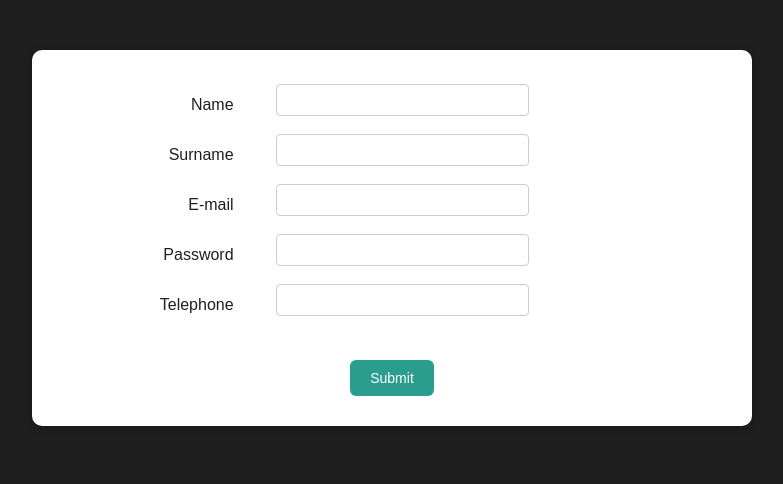
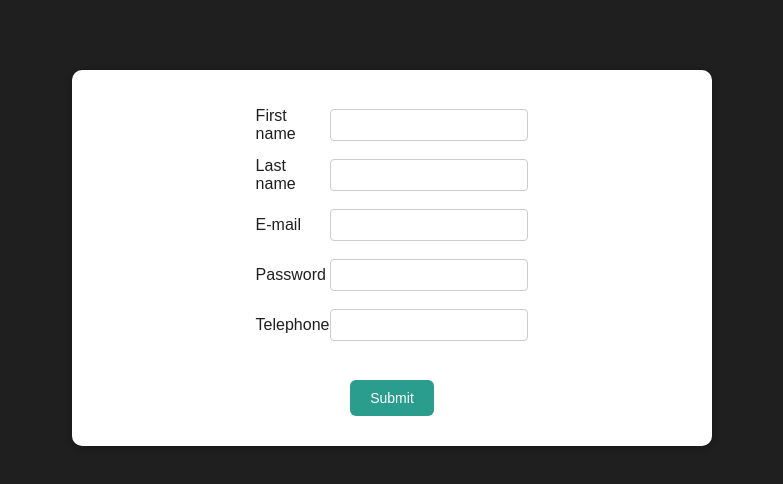
Before and after one commit to nbenlin/react-form-validation-with-error-modal, a React (Create React App) app: page / in a window 1280 px wide. Shown: the top 484 px of the page, without its empty margins (248-1031 px from the left). Built offline with nearby package versions, Linux system fonts and the light colour scheme.

Commit message:
add styling

```diff
--- a/src/components/User/Add/AddUser.js
+++ b/src/components/User/Add/AddUser.js
@@ -90,7 +90,7 @@ const AddUser = (props) => {
         <form onSubmit={formSubmittingHandler}>
           <div className={nameHasError && classes.invalid}>
             <div className={classes.inputItem}>
-              <label htmlFor="name">Name</label>
+              <label htmlFor="name">First name</label>
               <input
                 id="name"
                 type="text"
@@ -106,7 +106,7 @@ const AddUser = (props) => {
 
           <div className={surnameHasError && classes.invalid}>
             <div className={classes.inputItem}>
-              <label htmlFor="surname">Surname</label>
+              <label htmlFor="surname">Last name</label>
               <input
                 id="surname"
                 type="text"
--- a/src/components/User/Add/AddUser.module.css
+++ b/src/components/User/Add/AddUser.module.css
@@ -1,47 +1,42 @@
 .input {
-  margin: 50px auto;
-  padding: 30px;
-  width: 70%;
-  max-width: 720px;
-  text-align: end;
+  margin: 70px auto;
+  padding: 30px 10px;
+  width: 50%;
+  /* max-width: 500px; */
 }
 
 .input form {
   display: flex;
   flex-direction: column;
-  /* justify-content: center; */
+  width: 100%;
   align-items: center;
 }
 
 .input form div {
   display: flex;
-  flex-direction: column;
-  justify-content: space-around;
-  align-items: flex-start;
   width: 80%;
 }
 
 .input form div .inputItem {
   display: flex;
   flex-direction: row;
-  justify-content: space-around;
+  justify-content: center;
   align-items: center;
-  width: 80%;
+  width: 100%;
   height: 50px;
 }
 
 .input label {
   font-weight: 500;
-  width: 20%;
+  width: 15%;
   color: #1f1f1f;
 }
 
 .input input {
   font: inherit;
-  width: 60%;
+  width: 40%;
   border: 1px solid #ccc;
   padding: 6px;
-  margin-bottom: 10px;
   border-radius: 4px;
 }
 
@@ -52,10 +47,6 @@
 .invalid input {
   border: 1px solid #b40e0e;
   background-color: #fddddd;
-  display: flex;
-  justify-content: center;
-  align-items: center;
-  text-align: start;
 }
 
 .invalid input:focus {
@@ -67,6 +58,5 @@
   position: fixed;
   color: #b40e0e;
   font-size: 12px;
-  text-align: start;
-  margin: 40px 0 0 140px;
+  margin: 43px 0 0 290px;
 }
```
